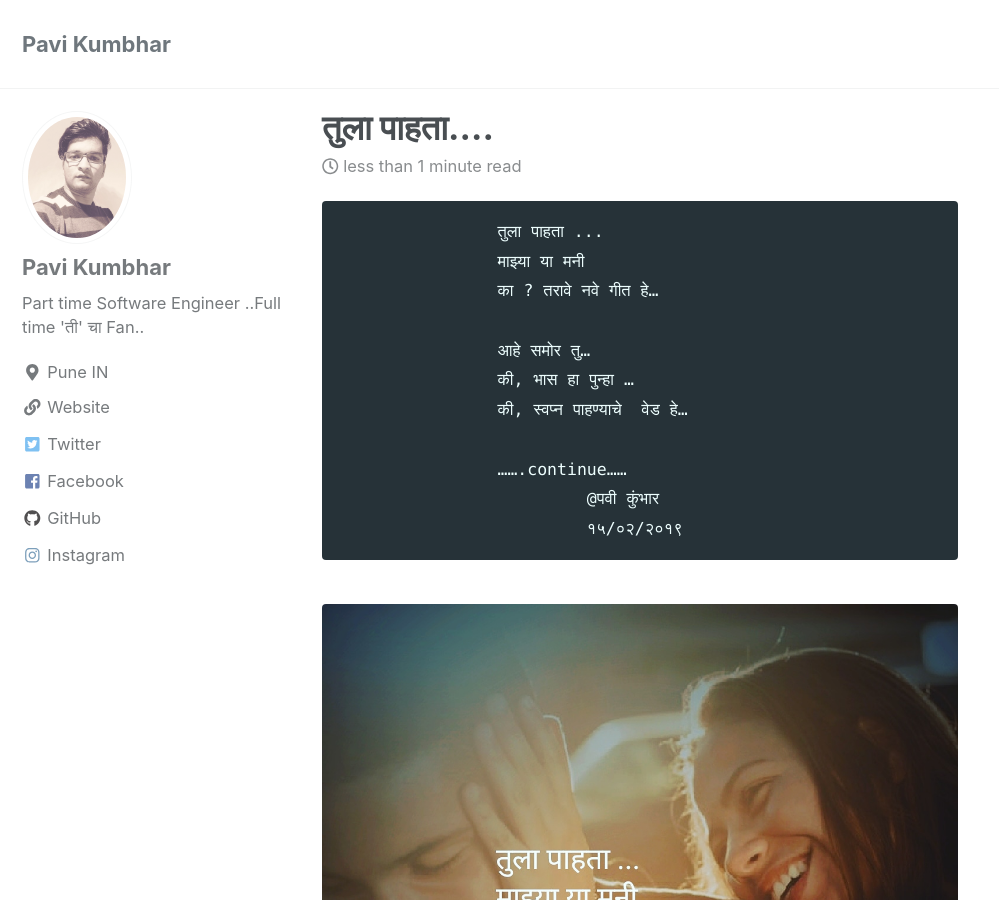
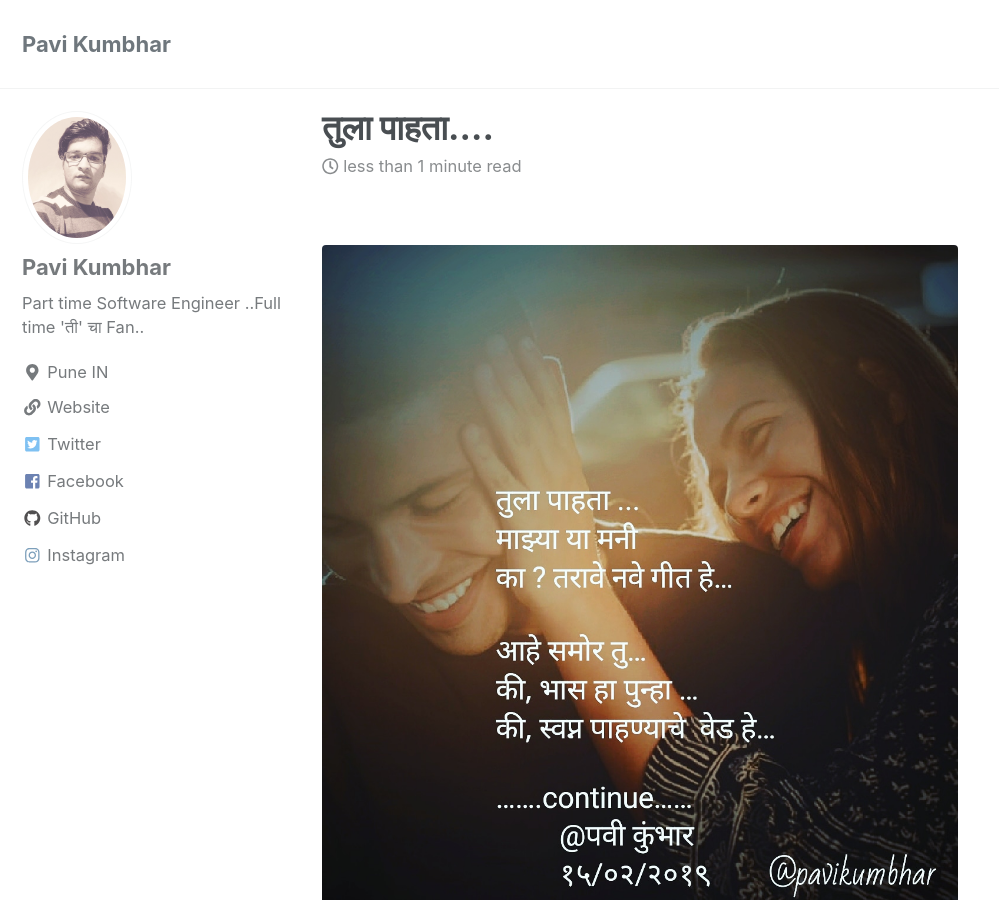
Before and after one commit to pavikumbhar/pavikumbhar.github.io, a Jekyll site: the page built from _posts/2019-02-15-तुला-पाहता.md, in a window 1280 px wide and 900 px high. Shown: the whole window, without its empty margins (0-999 px from the left). Built offline with Jekyll 4.4.1, drawn with Linux system fonts in a browser that asks for light colours; cached includes are drawn as plain includes.

Commit message:
Update 2019-02-15-तुला-पाहता.md

````diff
--- a/_posts/2019-02-15-तुला-पाहता.md
+++ b/_posts/2019-02-15-तुला-पाहता.md
@@ -9,7 +9,7 @@ tags:
   - चशमिष...
 ---
 
-```
+{::comment}
                 तुला पाहता ...
                 माझ्या या मनी
                 का ? तरावे नवे गीत हे…
@@ -21,7 +21,7 @@ tags:
                 …….continue……
                          @पवी कुंभार
                          १५/०२/२०१९
-```
+{:/comment}
 <figure>
   <img src="/assets/images/tula-pahata.jpg" alt="Tula pahata">
   <figcaption>तुला-पाहत.......</figcaption>
````
